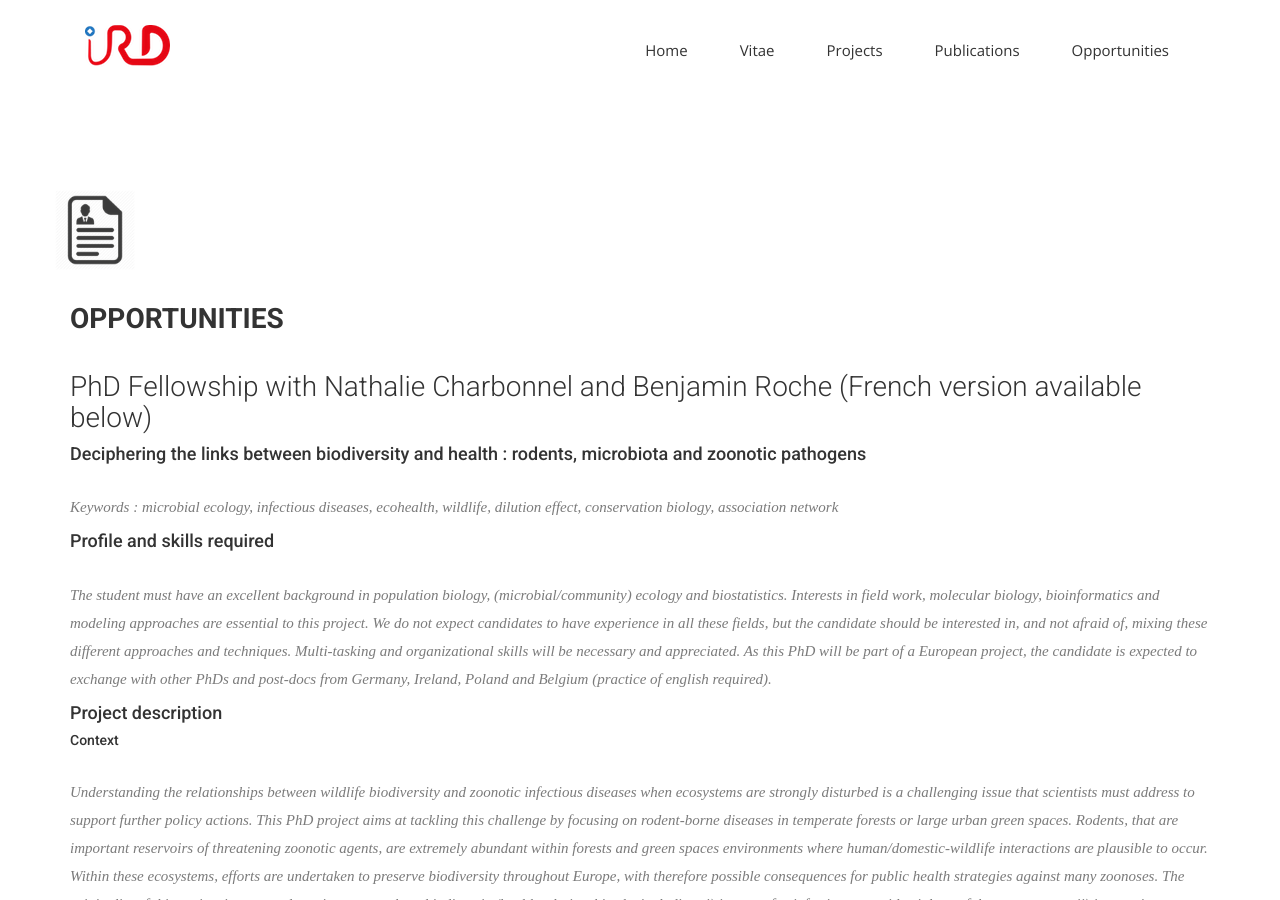
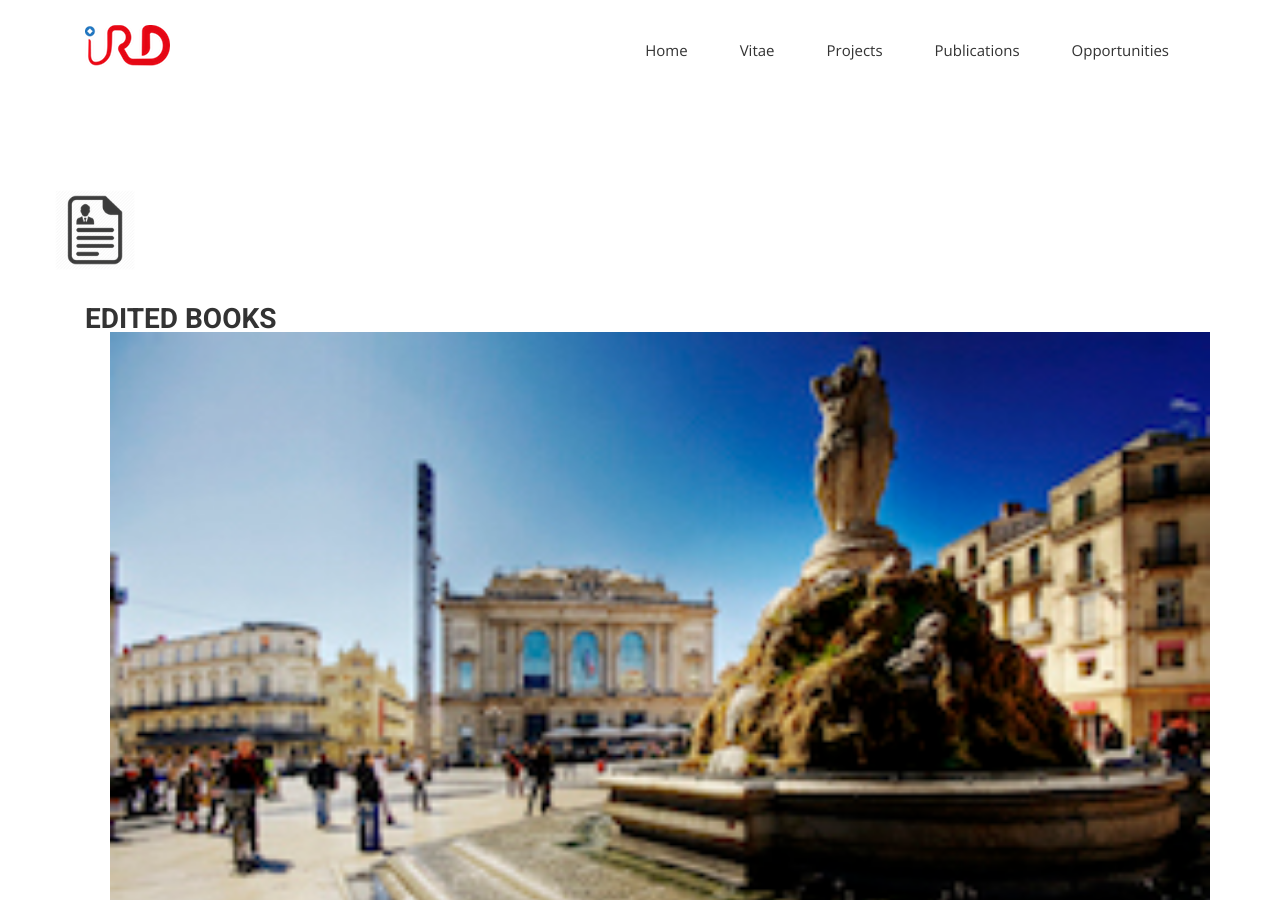
Before and after one commit to rocheben/rocheben.github.io, a Jekyll site: the page built from opp.html, in a window 1280 px wide and 900 px high. Built offline with Jekyll 4.4.1, drawn with Linux system fonts in a browser that asks for light colours; nearby versions of some CDN libraries; some web fonts are replaced.

Commit message:
Update opp.html

```diff
--- a/opp.html
+++ b/opp.html
@@ -13,8 +13,21 @@
         <div class="block">
           <div class="section-title">
 
+						<div class="col-md-12 col-sm-12">
+							<div class="block">
+								<div class="section-title">
+									<h2>Edited books</h2>
+								</div>
+							</div>
+						</div>
+						<img src="{{ site.baseurl }}/img/Montpellier.jpg" width=340 alt="">
+						<img src="{{ site.baseurl }}/img/PIC_0065.JPG" width=340 alt="">
+						<img src="{{ site.baseurl }}/img/IMG_0174.JPG" width=340 alt="">
+						<div class="col-md-12 col-sm-12">
+							<div class="block">
+								<div class="section-title">
 						<h2>Opportunities</h2>
-<img src="{{ site.baseurl }}/img/bandeau.jpg" alt="">
+
 						<h3>PhD Fellowship with Nathalie Charbonnel and Benjamin Roche (French version available below)</h3>
 
 						<h4>Deciphering the links between biodiversity and health : rodents, microbiota and zoonotic pathogens </h4>
@@ -98,6 +111,7 @@
       </div><!-- .col-md-7 close -->
     </div>
   </div>
+	</div>
 </section>
 
 <!-- Call to action Start -->
```
